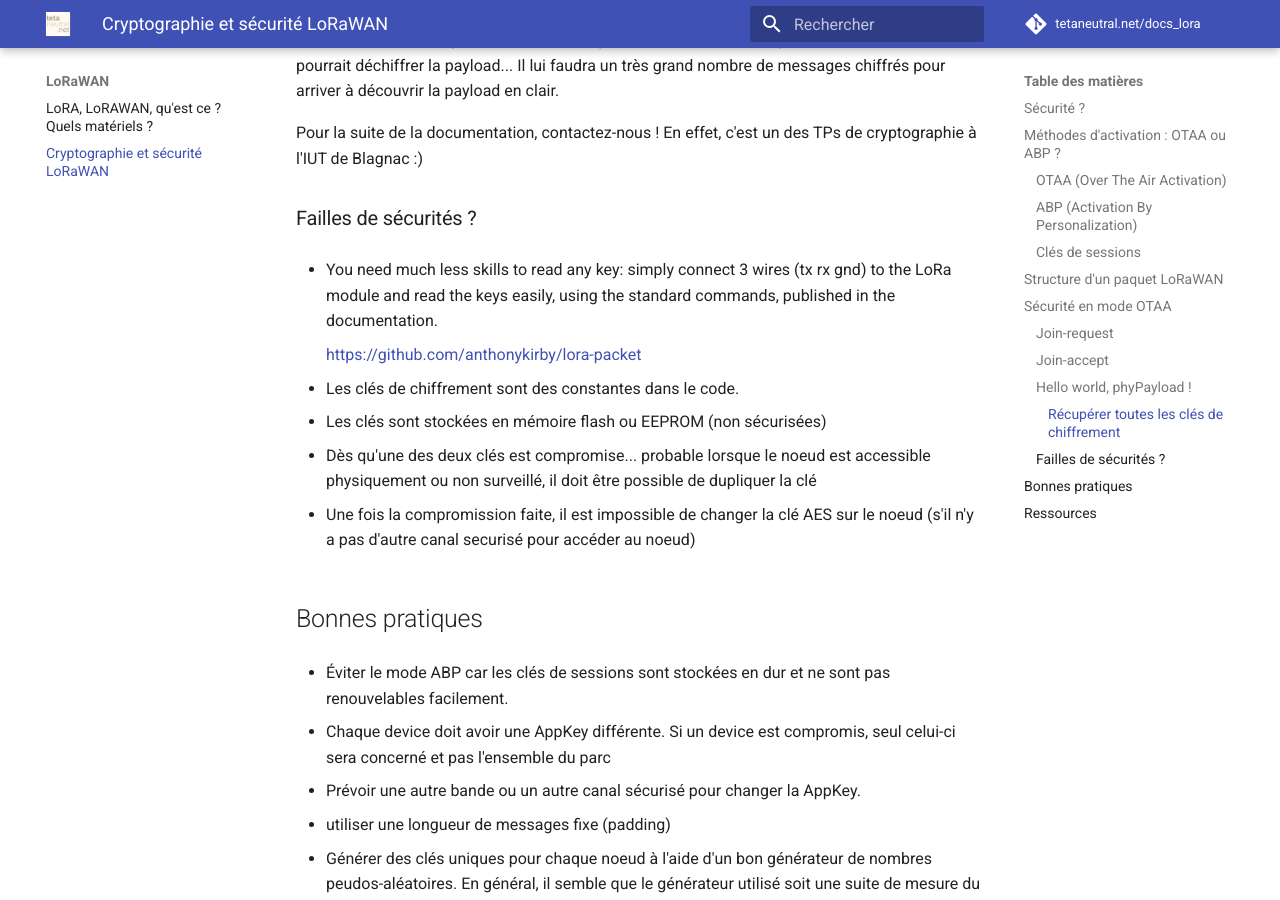
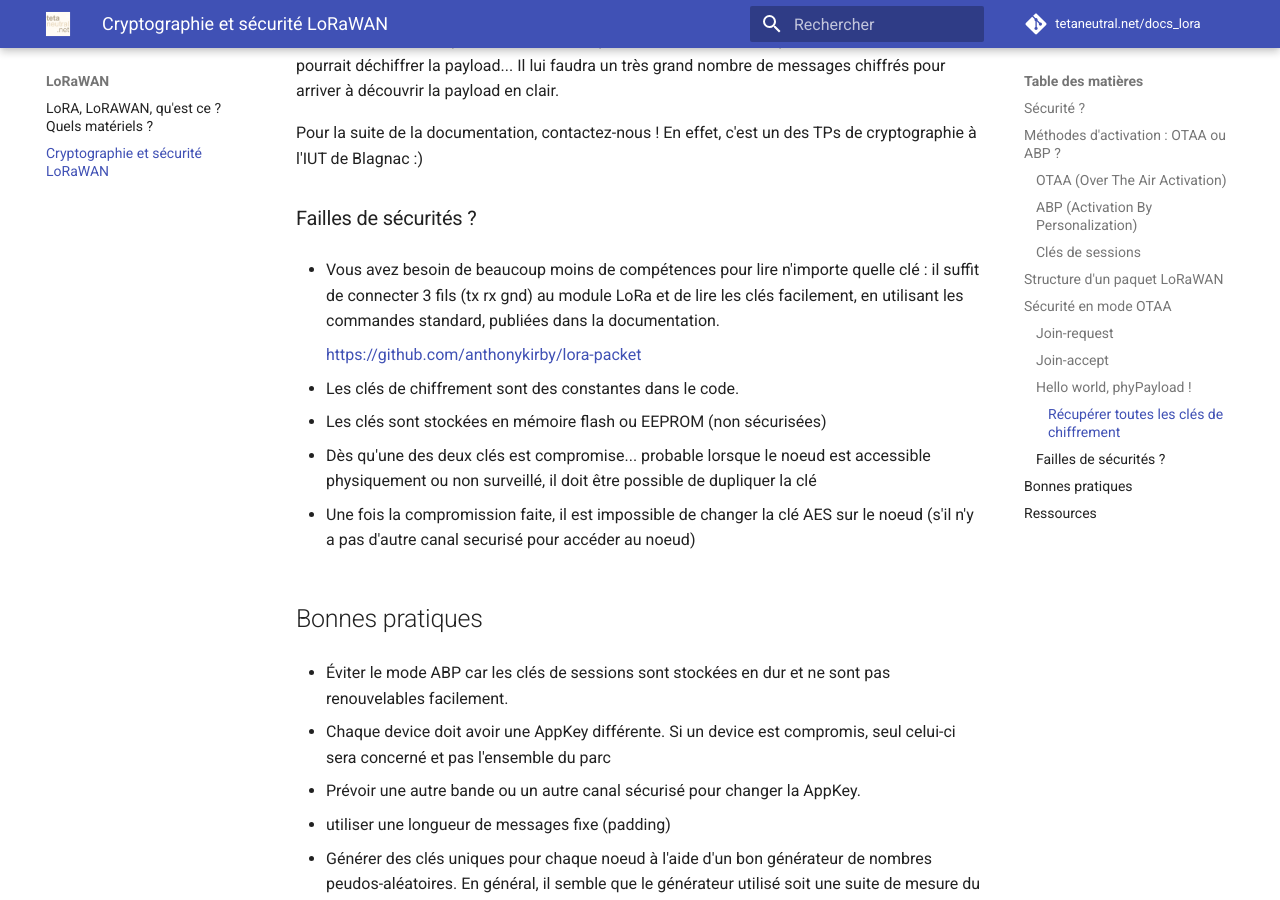
Before and after one commit to NICOLASGON/docs_lora_tetaneutral, an MkDocs documentation site: the page built from docs/lorawan/crypto.md, in a window 1280 px wide and 900 px high, scrolled down 8030 px. Built offline with MkDocs 1.6.1 and Material for MkDocs 9.7.7, drawn with Linux system fonts in a browser that asks for light colours; comment, search, counter and statistics services are not loaded.

Commit message:
Traduction en français partie "Failles de sécurités"

```diff
--- a/docs/lorawan/crypto.md
+++ b/docs/lorawan/crypto.md
@@ -266,7 +266,7 @@ Pour la suite de la documentation, contactez-nous ! En effet, c'est un des TPs d
 
 ### Failles de sécurités ?
 
-* You need much less skills to read any key: simply connect 3 wires (tx rx gnd) to the LoRa module and read the keys easily, using the standard commands, published in the documentation.
+* Vous avez besoin de beaucoup moins de compétences pour lire n'importe quelle clé : il suffit de connecter 3 fils (tx rx gnd) au module LoRa et de lire les clés facilement, en utilisant les commandes standard, publiées dans la documentation.
 
     [https://github.com/anthonykirby/lora-packet](https://github.com/anthonykirby/lora-packet)
 
```
